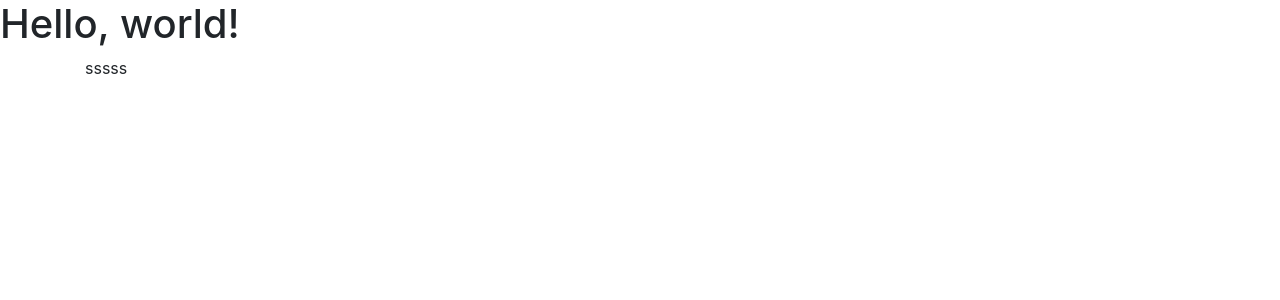
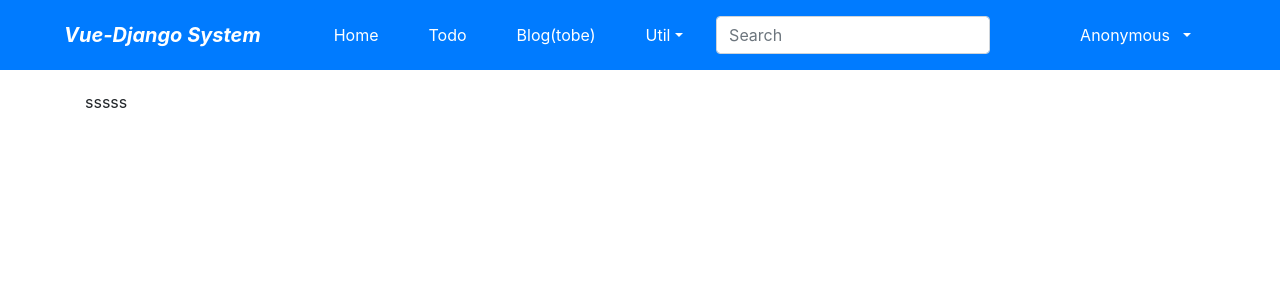
Before and after one commit to s3ich4n/vue_with_django, a Django app: page / in a window 1280 px wide. Shown: the top 300 px of the page. Run offline with Django 3.2, Linux system fonts and the light colour scheme; some libraries are stand-ins or nearby versions.

Commit message:
feat: base 구조 수정

```diff
--- a/templates/base.html
+++ b/templates/base.html
@@ -14,8 +14,52 @@
 
         <title>Hello, world!</title>
     </head>
-    <body>
-    <h1>Hello, world!</h1>
+    <body style="padding-top:90px;">
+    <!-- Main Menu -->
+    <nav class="navbar navbar-expand-sm navbar-dark bg-primary fixed-top">
+
+        <span class="navbar-brand mx-5 mb-0 font-weight-bold font-italic">Vue-Django System</span>
+
+        <button class="navbar-toggler" type="button" data-toggle="collapse" data-target="#navbarNav">
+            <span class="navbar-toggler-icon"></span>
+        </button>
+
+        <div class="collapse navbar-collapse" id="navbarNav">
+            <ul class="navbar-nav mr-auto">
+                <li class="nav-item mx-1 btn btn-primary">
+                    <a class="nav-link text-white" href="#">Home</a></li>
+                <li class="nav-item mx-1 btn btn-primary">
+                    <a class="nav-link text-white" href="#">Todo</a></li>
+                <li class="nav-item mx-1 btn btn-primary">
+                    <a class="nav-link text-white" href="#">Blog(tobe)</a></li>
+
+                <li class="nav-item dropdown mx-1 btn btn-primary">
+                    <a class="nav-link dropdown-toggle text-white" href="#" data-toggle="dropdown">Util</a>
+                    <div class="dropdown-menu">
+                        <a class="dropdown-item" href="#">Admin</a>
+                        <div class="dropdown-divider"></div>
+                    </div>
+                </li>
+            </ul>
+
+            <form class="form-inline my-2">
+                <input class="form-control mr-sm-2" type="search" placeholder="Search">
+            </form>
+
+            <ul class="navbar-nav ml-5 mr-5">
+                <li class="nav-item dropdown mx-1 btn btn-primary">
+                    <a class="nav-link dropdown-toggle text-white" href="#" data-toggle="dropdown">
+                        <i class="fas fa-user"></i>&nbsp; Anonymous &nbsp;</a>
+                    <div class="dropdown-menu">
+                        <a class="dropdown-item" href="#">Login</a>
+                        <a class="dropdown-item" href="#">Register</a>
+                    </div>
+                </li>
+            </ul>
+
+        </div>
+    </nav>
+
 
     <div class="container">
         {% block content %}
```
